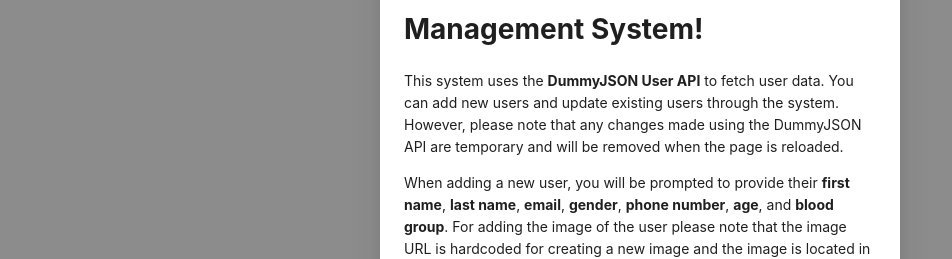
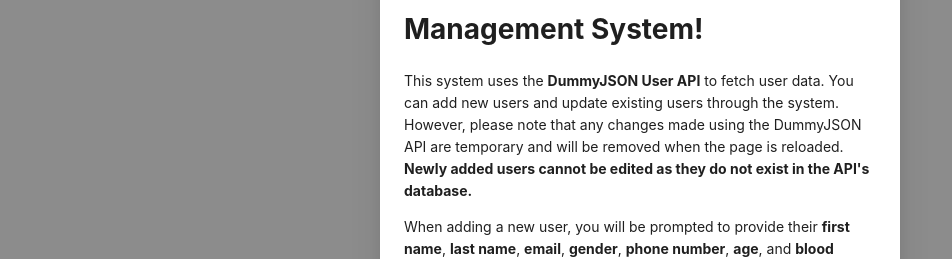
Before and after one commit to arhamkhnz/seekex-task-second, a React (Create React App) app: page / in a window 1280 px wide. Shown: the part 176-435 px from the top of the page, without its empty margins (0-952 px from the left). Built offline with nearby package versions, Linux system fonts and the light colour scheme; no server answers.

Commit message:
Info text fix

```diff
--- a/src/components/InfoModal.js
+++ b/src/components/InfoModal.js
@@ -18,8 +18,9 @@ export default function InfoModal() {
         This system uses the <strong>DummyJSON User API</strong> to fetch user
         data. You can add new users and update existing users through the
         system. However, please note that any changes made using the DummyJSON
-        API are temporary and will be removed when the page is reloaded.
-      </p>
+        API are temporary and will be removed when the page is reloaded.<strong> Newly
+        added users cannot be edited as they do not exist in the API's database.
+        </strong></p>
       <p>
         When adding a new user, you will be prompted to provide their{" "}
         <strong>first name</strong>, <strong>last name</strong>,{" "}
@@ -30,9 +31,10 @@ export default function InfoModal() {
         image is located in the project repository.
       </p>
       <p>
-        To update an existing user's information, simply click on <strong>Eye Icon</strong> on their profile
-        card and edit the relevant details. Once you are finished editing, click
-        on the <strong>"Update"</strong> button to save the changes.
+        To update an existing user's information, simply click on{" "}
+        <strong>Eye Icon</strong> on their profile card and edit the relevant
+        details. Once you are finished editing, click on the{" "}
+        <strong>"Update"</strong> button to save the changes.
       </p>
       <p>We hope you find our User Management System helpful!</p>
     </Modal>
```
